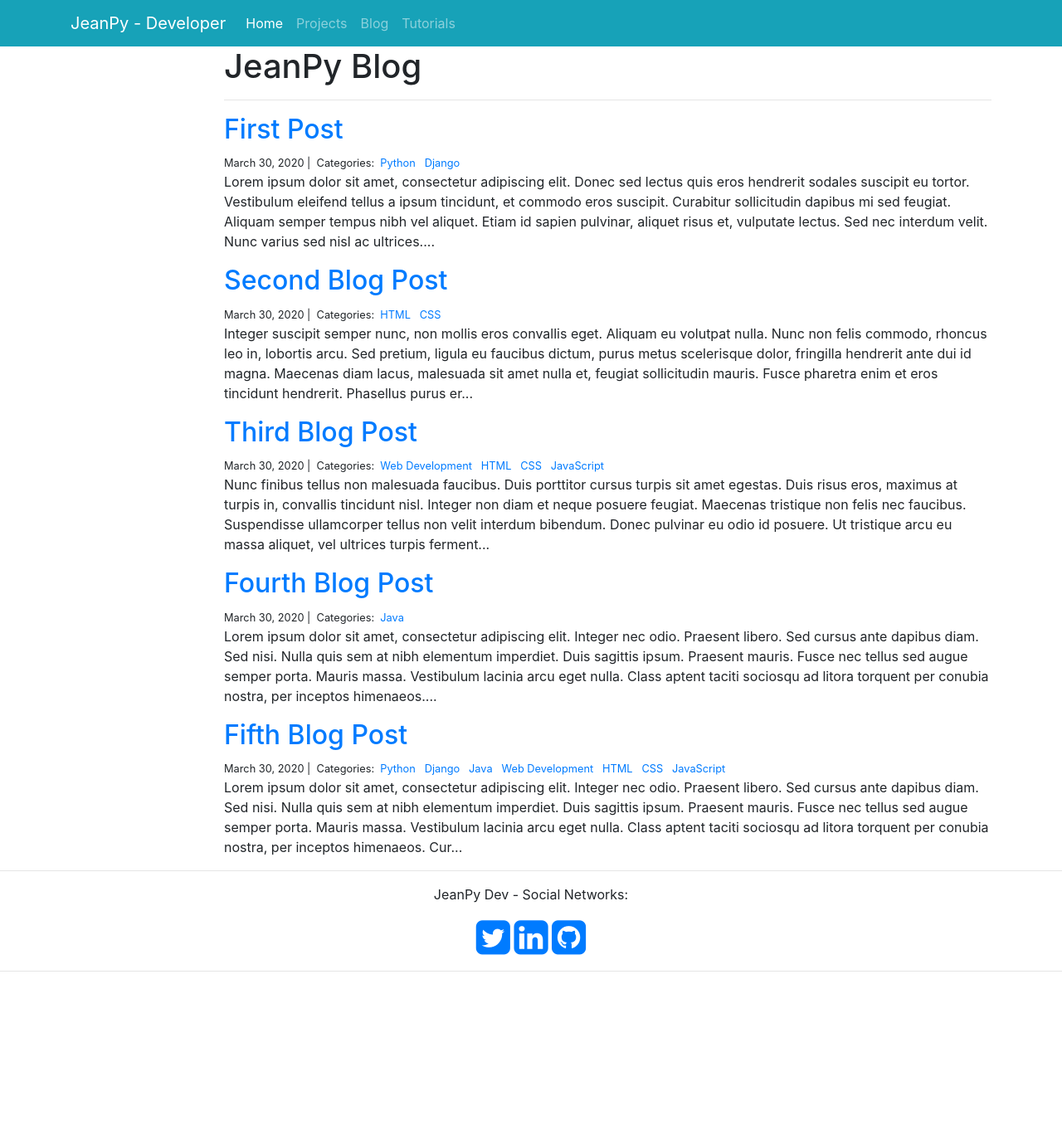
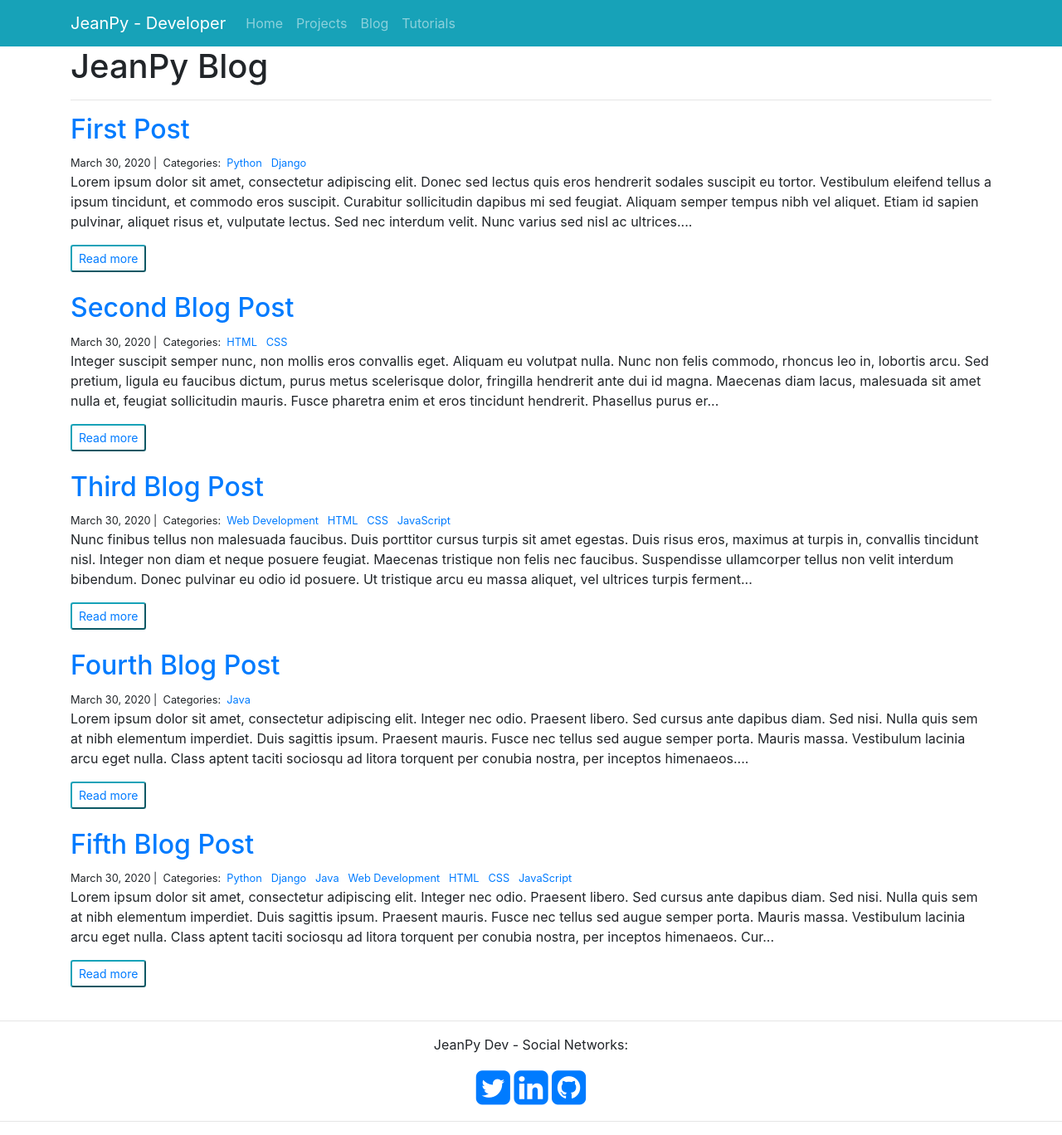
Before and after one commit to JeanFerreira91/JeanPy, a Django app: template blog/templates/blog_index.html in a window 1280 px wide. Shown: the whole page at 83% size. Before the commit the page ends 1171 px from the top, so only its background shows below. Run offline with Django 3.2, Linux system fonts and the light colour scheme; the template is opened without the code that fills it: values that come from a table or form of the project are taken from there, others are empty; data comes from the database, SQL or seed files in the repository; parts of the project's set-up code (start-up, migrations or seed data) failed here and were passed over; some libraries are stand-ins or nearby versions.

Commit message:
Tweaks in the buttons of the blog and projects

```diff
--- a/blog/templates/blog_index.html
+++ b/blog/templates/blog_index.html
@@ -1,7 +1,7 @@
 {% extends 'base.html' %}
 
 {% block page_content %}
-<div class="cold-md-8 offset-md-2">
+<div class="cold-md-8">
     <h1>JeanPy Blog</h1>
     <hr>
     {% for post in posts %}
@@ -16,6 +16,13 @@
             {% endfor %}
         </small>
         <p>{{ post.body | slice:':400' }}...</p>
+        <button type="button" class="btn-sm btn-outline-info btn-link">
+            <a href="{% url 'blog_detail' post.pk %}">
+                Read more
+            </a>
+        </button>
+        <br>
+        <br>
     {% endfor %}
 </div>
 {% endblock page_content %}
--- a/personal_portfolio/templates/base.html
+++ b/personal_portfolio/templates/base.html
@@ -22,7 +22,7 @@
 
                 <div class="collapse navbar-collapse" id="navbarSupportedContent">
                 <ul class="navbar-nav mr-auto">
-                    <li class="nav-item active">
+                    <li class="nav-item">
                     <a class="nav-link" href="{% url 'project_index' %}">Home</a>
                     </li>
                     <li class="nav-item">
```
Also changed, not shown: blog/templates/blog_detail.html (+7 -3 lines), projects/templates/projects/project_detail.html (+6 -4 lines). Lines whose indentation alone changed are shown as unchanged.
